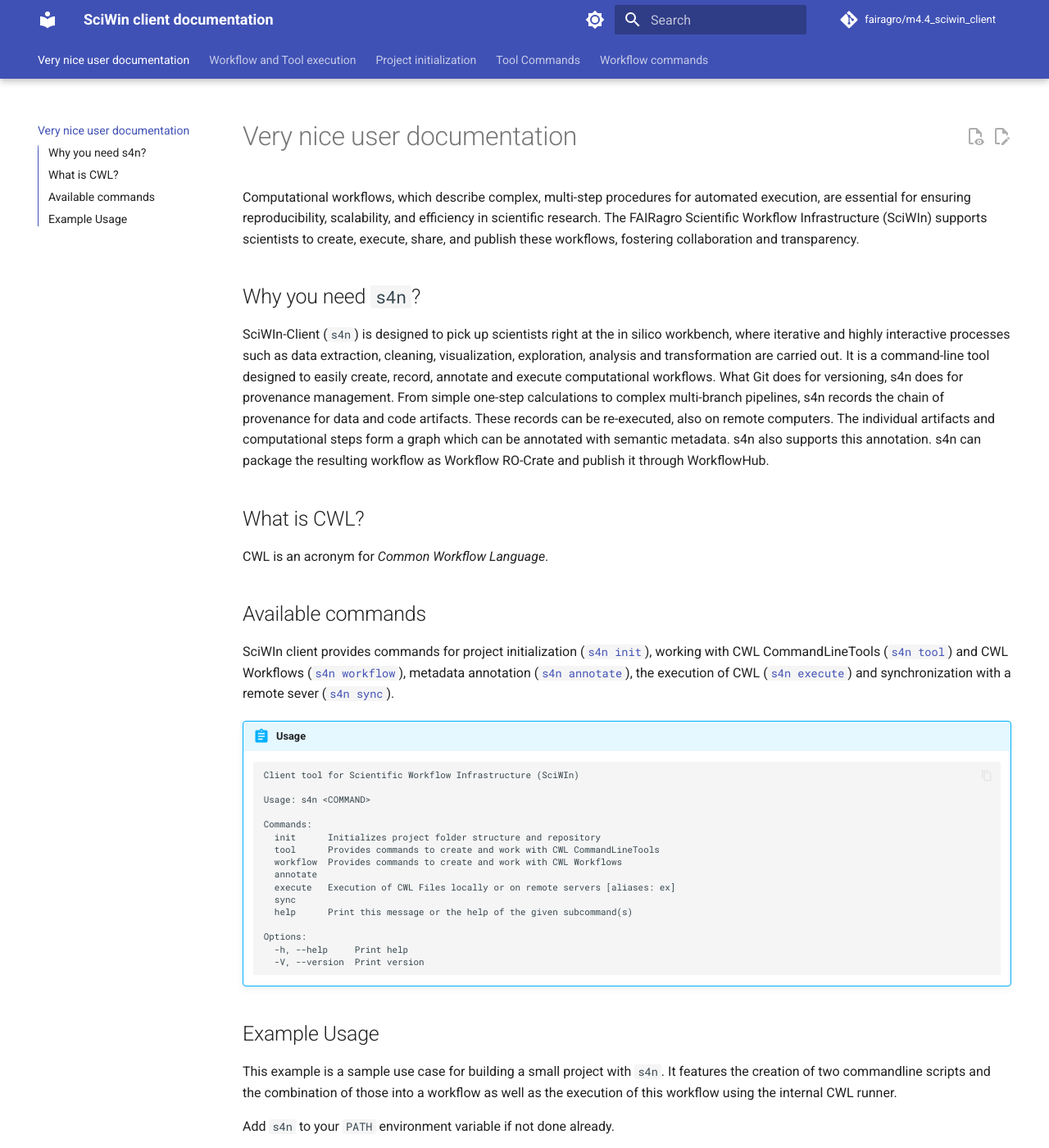
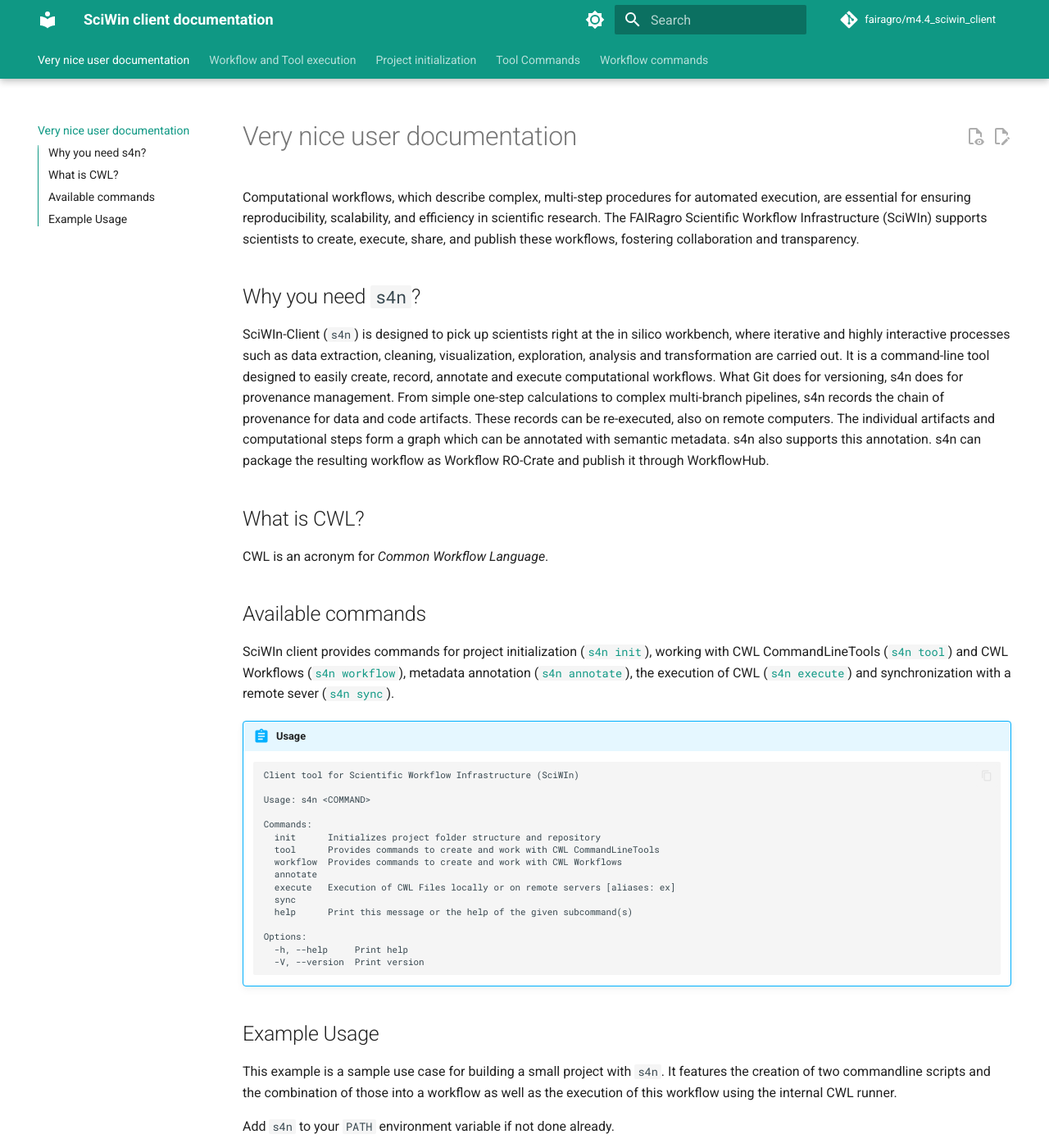
Before and after one commit to fairagro/m4.4_sciwin_client, an MkDocs documentation site: the page built from docs/index.md, in a window 1280 px wide and 1400 px high. Shown: the whole window at 82% size. Built offline with MkDocs 1.6.1 and Material for MkDocs 9.7.7, drawn with Linux system fonts in a browser that asks for light colours; comment, search, counter and statistics services are not loaded.

Commit message:
added colors

```diff
--- /dev/null
+++ b/docs/stylesheets/extra.css
@@ -0,0 +1,11 @@
+[data-md-color-scheme="slate"] {
+    --md-primary-fg-color: #0f9884;
+    --md-primary-fg-color--light: #0f9884;
+    --md-primary-fg-color--dark: #0f9884;
+}
+
+[data-md-color-scheme="default"] {
+    --md-primary-fg-color: #0f9884;
+    --md-primary-fg-color--light: #0f9884;
+    --md-primary-fg-color--dark: #0f9884;
+}
--- a/mkdocs.yml
+++ b/mkdocs.yml
@@ -48,3 +48,6 @@
   - pymdownx.superfences
   - pymdownx.details
   - admonition
+
+extra_css:
+  - stylesheets/extra.css
```
